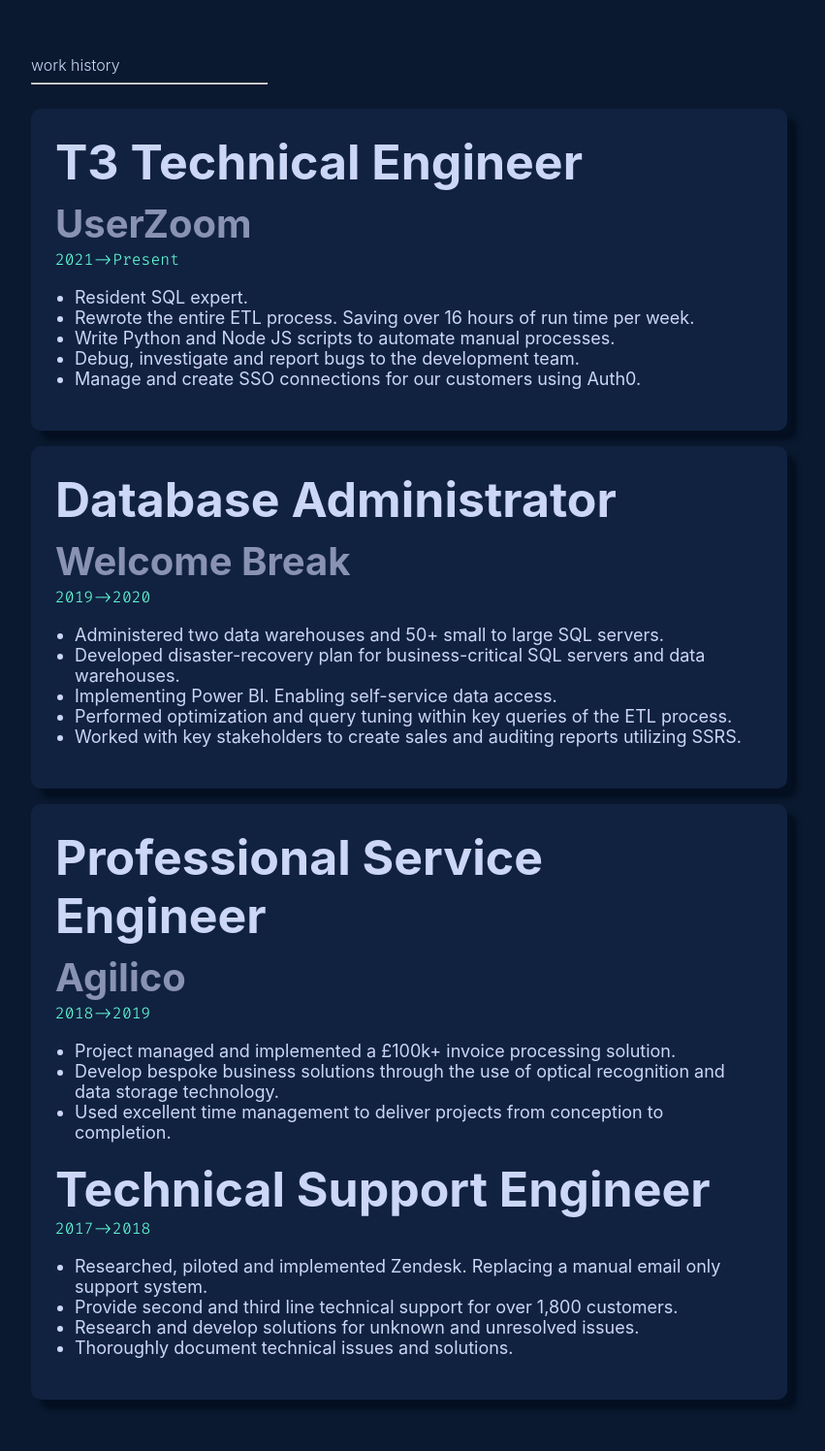
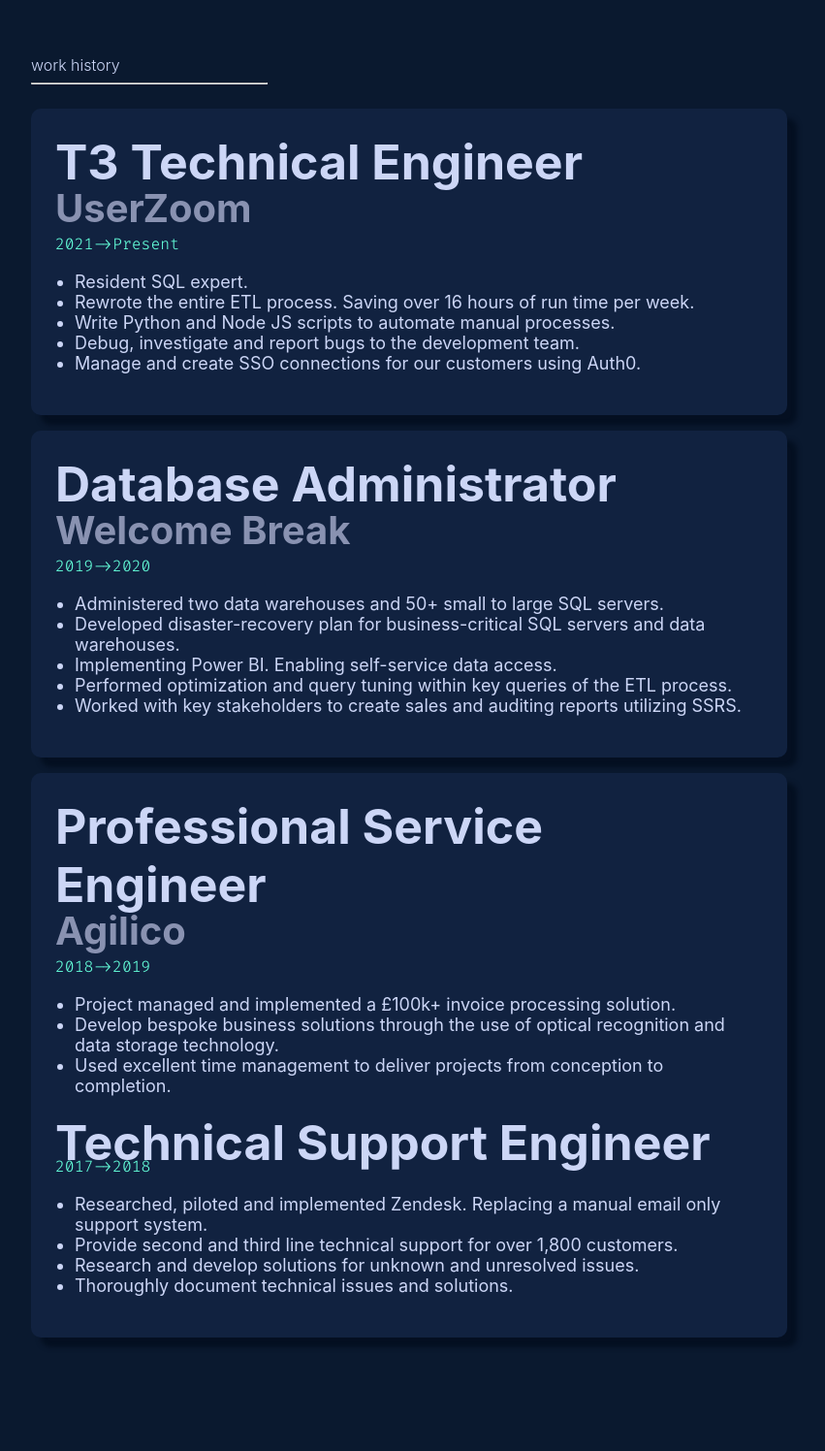
Before and after one commit to BanAaron/aaron-barratt-website, a Flask app: page / in a window 1280 px wide. Shown: the part 1908-3404 px from the top of the page at 97% size, without its empty margins (233-1084 px from the left). After the commit the page ends 3295 px from the top, so only its background shows below. Run offline with Flask 2, Linux system fonts and the light colour scheme.

Commit message:
fixed job title spacing

```diff
--- a/app.py
+++ b/app.py
@@ -7,10 +7,6 @@ app.register_blueprint(views, url_prefix="/")
 if __name__ == "__main__":
     app.run(debug=True, port=8000)
 
-# TODO: add resume to bottom of page as final section
-# TODO: make desktop layout a bit nicer
-# TODO: 9. General: Seems a bit plain? I would increase the profile picture size significantly and maybe add some more images - after all you want to get them to know you, so make it personal. If you don't want to put too much on the front page, then maybe add a page that is specifically about you and your interests.
+# TODO: fix about-me images on desktop
 # TODO: 10. General: Probably want to add contact details (mobile/email) next to your socials
 # TODO: 11. Projects - Might be worth putting in bigger descriptions - talk about why you wanted to do the project, what you used, what you learnt - that kind of thing. Maybe put in a few images here as well
-# TODO: 12. Job role too closely matches the background colour, it probably wants to stand out as much if not more than the company names
-# TODO: 13. Make "Aaron Barratt" on the home page link to about me page
--- a/static/css/desktop.css
+++ b/static/css/desktop.css
@@ -131,6 +131,9 @@
       font-size: 50px;
       font-weight: 700;
  }
+  .job-title {
+    margin-bottom: -1rem;
+  }
   .company-name a {
       color: var(--slate);
       font-size: 40px;
```
